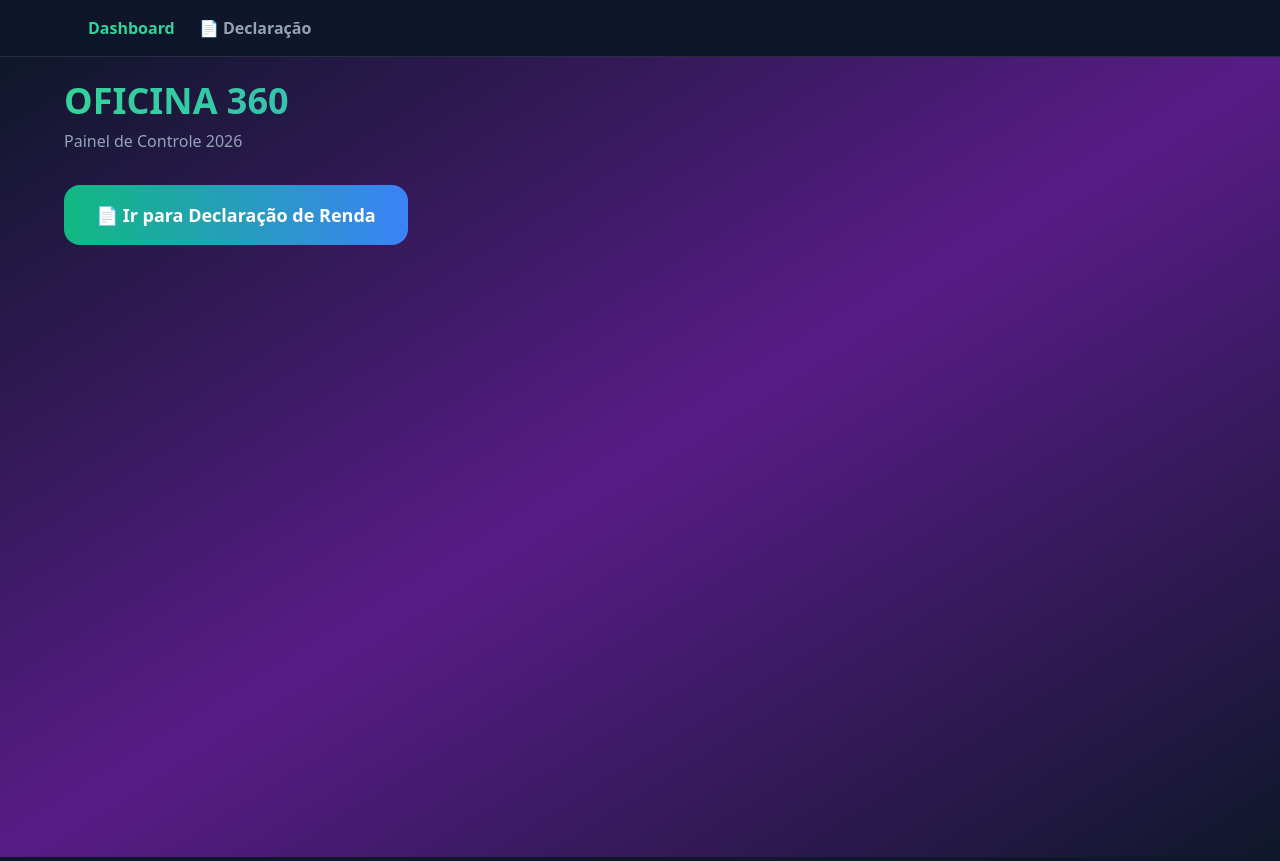
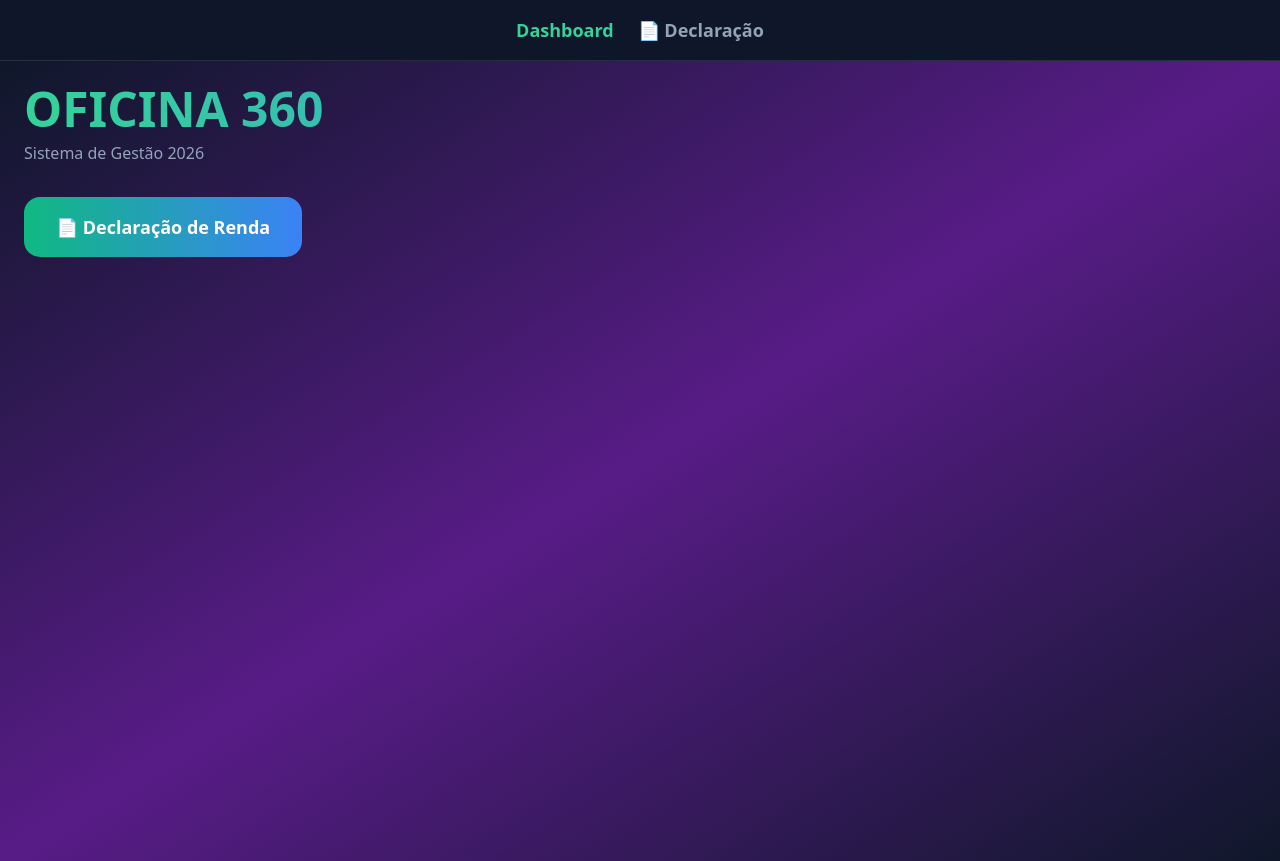
Before and after one commit to goldcarexpresso-stack/oficina-360, a React (Vite) app: page / in a window 1280 px wide. Built offline with nearby package versions, Linux system fonts and the light colour scheme.

Commit message:
Refactor Dashboard layout and button actions
Updated layout and button functionality in Dashboard component.

```diff
--- a/src/App.jsx
+++ b/src/App.jsx
@@ -3,19 +3,15 @@ import DeclaracaoRenda from './DeclaracaoRenda'
 
 function Dashboard() {
   return (
-    <div className="min-h-screen bg-gradient-to-br from-slate-900 via-purple-900 to-slate-900 text-white p-6">
-      <div className="max-w-6xl mx-auto">
-        <h1 className="text-4xl font-bold mb-2 bg-gradient-to-r from-emerald-400 to-blue-500 bg-clip-text text-transparent">
-          OFICINA 360
-        </h1>
-        <p className="text-slate-400 mb-8">Painel de Controle 2026</p>
-        <button
-          onClick={() => window.location.reload()}
-          className="bg-gradient-to-r from-emerald-500 to-blue-500 px-8 py-4 rounded-2xl font-bold text-lg hover:scale-105 transition"
-        >
-          📄 Ir para Declaração de Renda
-        </button>
-      </div>
+    <div className="min-h-screen bg-gradient-to-br from-slate-900 via-purple-900 to-slate-900 text-white p-6 flex-col items-center justify-center">
+      <h1 className="text-5xl font-bold mb-2 bg-gradient-to-r from-emerald-400 to-blue-500 bg-clip-text text-transparent">OFICINA 360</h1>
+      <p className="text-slate-400 mb-8">Sistema de Gestão 2026</p>
+      <button
+        onClick={() => setTela('declaracao')}
+        className="bg-gradient-to-r from-emerald-500 to-blue-500 px-8 py-4 rounded-2xl font-bold text-lg hover:scale-105 transition transform"
+      >
+        📄 Declaração de Renda
+      </button>
     </div>
   )
 }
@@ -25,12 +21,25 @@ export default function App() {
 
   return (
     <div>
+      {/* MENU TOPO */}
       <nav className="bg-slate-900/80 backdrop-blur-xl border-b border-white/10 sticky top-0 z-50">
-        <div className="max-w-6xl mx-auto px-6 py-4 flex gap-6">
-          <button onClick={() => setTela('dashboard')} className={`font-semibold ${tela === 'dashboard' ? 'text-emerald-400' : 'text-slate-400'}`}>Dashboard</button>
-          <button onClick={() => setTela('declaracao')} className={`font-semibold ${tela === 'declaracao' ? 'text-emerald-400' : 'text-slate-400'}`}>📄 Declaração</button>
+        <div className="max-w-6xl mx-auto px-6 py-4 flex gap-6 justify-center">
+          <button
+            onClick={() => setTela('dashboard')}
+            className={`font-bold text-lg transition ${tela === 'dashboard' ? 'text-emerald-400' : 'text-slate-400 hover:text-white'}`}
+          >
+            Dashboard
+          </button>
+          <button
+            onClick={() => setTela('declaracao')}
+            className={`font-bold text-lg transition ${tela === 'declaracao' ? 'text-emerald-400' : 'text-slate-400 hover:text-white'}`}
+          >
+            📄 Declaração
+          </button>
         </div>
       </nav>
+
+      {/* CONTEÚDO */}
       {tela === 'dashboard' && <Dashboard />}
       {tela === 'declaracao' && <DeclaracaoRenda />}
     </div>
```
